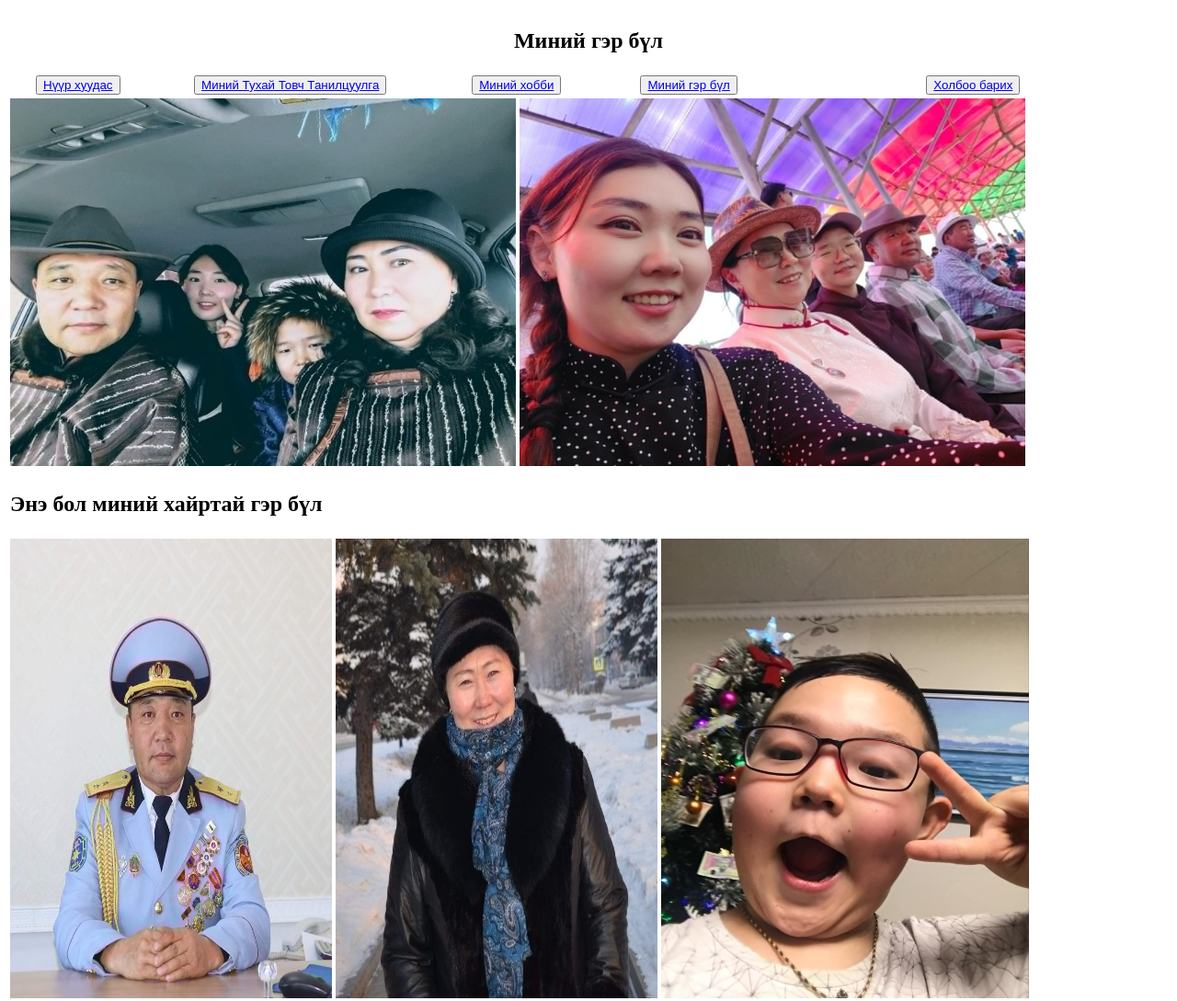
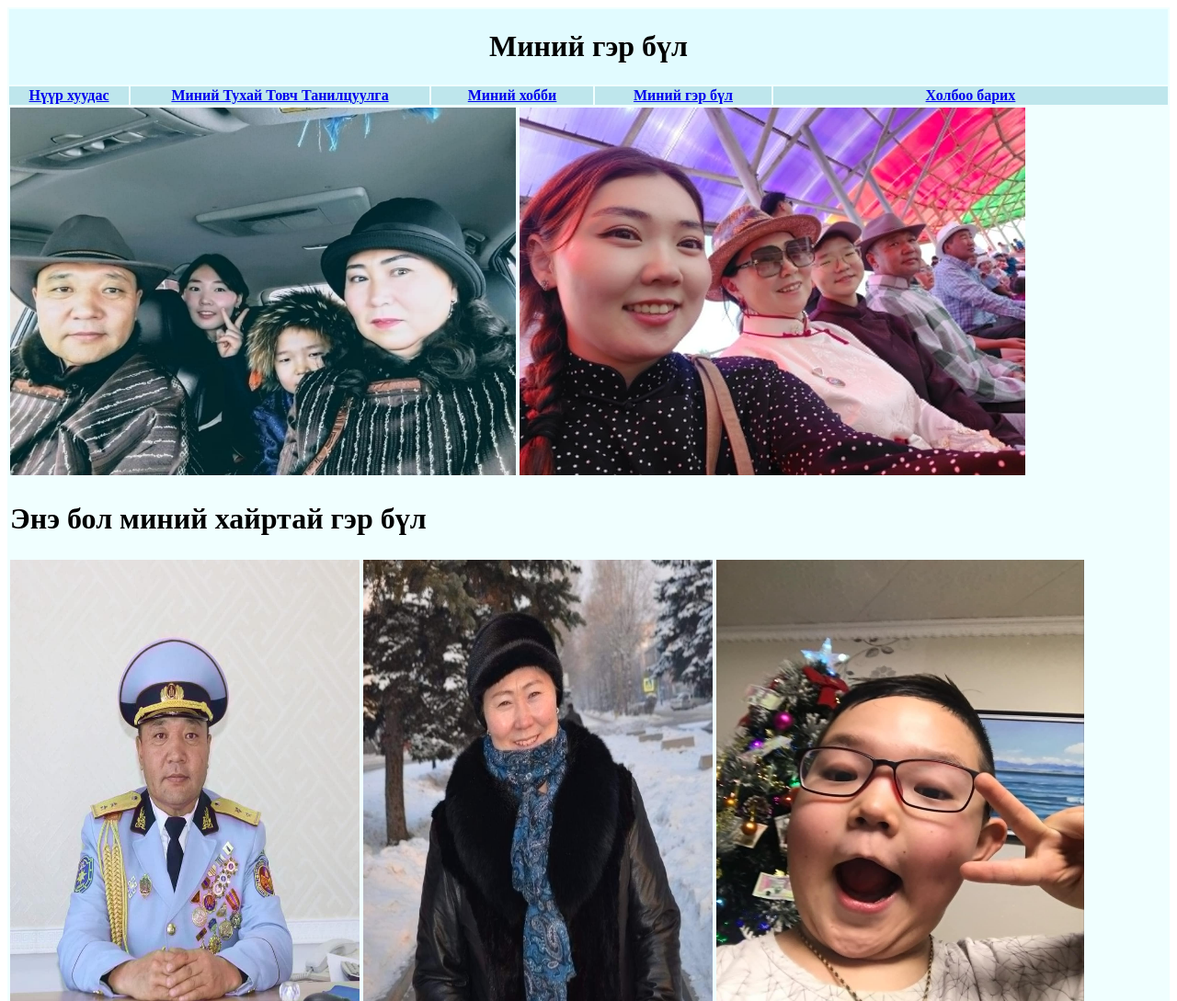
Before and after one commit to Azaya795/CV.github.io, a plain HTML site: page huudas4.html in a window 1280 px wide. Shown: the top 1089 px of the page at 92% size. Drawn offline with Linux system fonts and the light colour scheme.

Commit message:
first web

```diff
--- a/huudas4.html
+++ b/huudas4.html
@@ -4,24 +4,36 @@
     <title>ger bul</title>
 </head>
 <body>
-    <table>
-        <tr><th colspan="5"><h2>Миний гэр бүл</h2></th></tr>
-        <tr>
-            <th><button type="button"><a href="index.html">Нүүр хуудас</a></button></th>
-            <th><button type="button"><a href="./huudas2.html">Миний Тухай Товч Танилцуулга </a> </button></th>
-            <th><button type="button"><a href="./huudas3.html">Миний хобби</a></button></th>
-            <th><button type="button"><a href="./huudas4.html">Миний гэр бүл</a></button></th>
-            <th><button type="button"><a href="./huudas5.html">Холбоо барих</a> </button></th>
+    <style>
+        .button{
+                 background-color: #bee6ec;
+                 border: none;
+
+                 color: rgb(15, 15, 15);
+                 padding: 8px 32px;
+                text-align: center ;
+             }
+     </style>
+    <table width="100%" style="background-color: azure;">
+        <tr  style="background-color:#e1fbff;">
+            <th colspan="5"><h1>Миний гэр бүл</h1></th>
+          </tr>
+        <tr class="button">
+            <th><a href="index.html">Нүүр хуудас</a></th>
+        <th><a href="./huudas2.html">Миний Тухай Товч Танилцуулга </a> </button></th>
+        <th><a href="./huudas3.html">Миний хобби</a></th>
+        <th><a href="./huudas4.html">Миний гэр бүл</a></th>
+        <th><a href="./huudas5.html">Холбоо барих</a></th>
         </tr>
         <tr><td colspan="6">
             <img src="./download (6).jpeg" alt="ger buliin zurag"width="550", height="400" >
             <img src="./download (3).jpeg" alt="ger buliin zurag"width="550", height="400" >
         </td></tr>
-        <tr><td colspan="5"><h2>Энэ бол миний хайртай гэр бүл </h2></td></tr>
+        <tr><td colspan="6"><h1>Энэ бол миний хайртай гэр бүл </h1></td></tr>
         <tr>
             <td colspan="6">
-                <img src="./aaw.jpeg" alt="ger buliin zurag"width="350", height="500" >
-                <img src="./eej.jpeg" alt="ger buliin zurag"width="350", height="500" >
+                <img src="./aaw.jpeg" alt="ger buliin zurag"width="380", height="500" >
+                <img src="./eej.jpeg" alt="ger buliin zurag"width="380", height="500" >
                 <img src="./duu.jpeg" alt="ger buliin zurag"width="400", height="500" >
             </td>
         </tr>
```
Also changed, not shown: huudas2.html (+20 -8 lines), huudas3.html (+21 -8 lines), huudas5.html (+21 -9 lines), index.html (+19 -8 lines).
